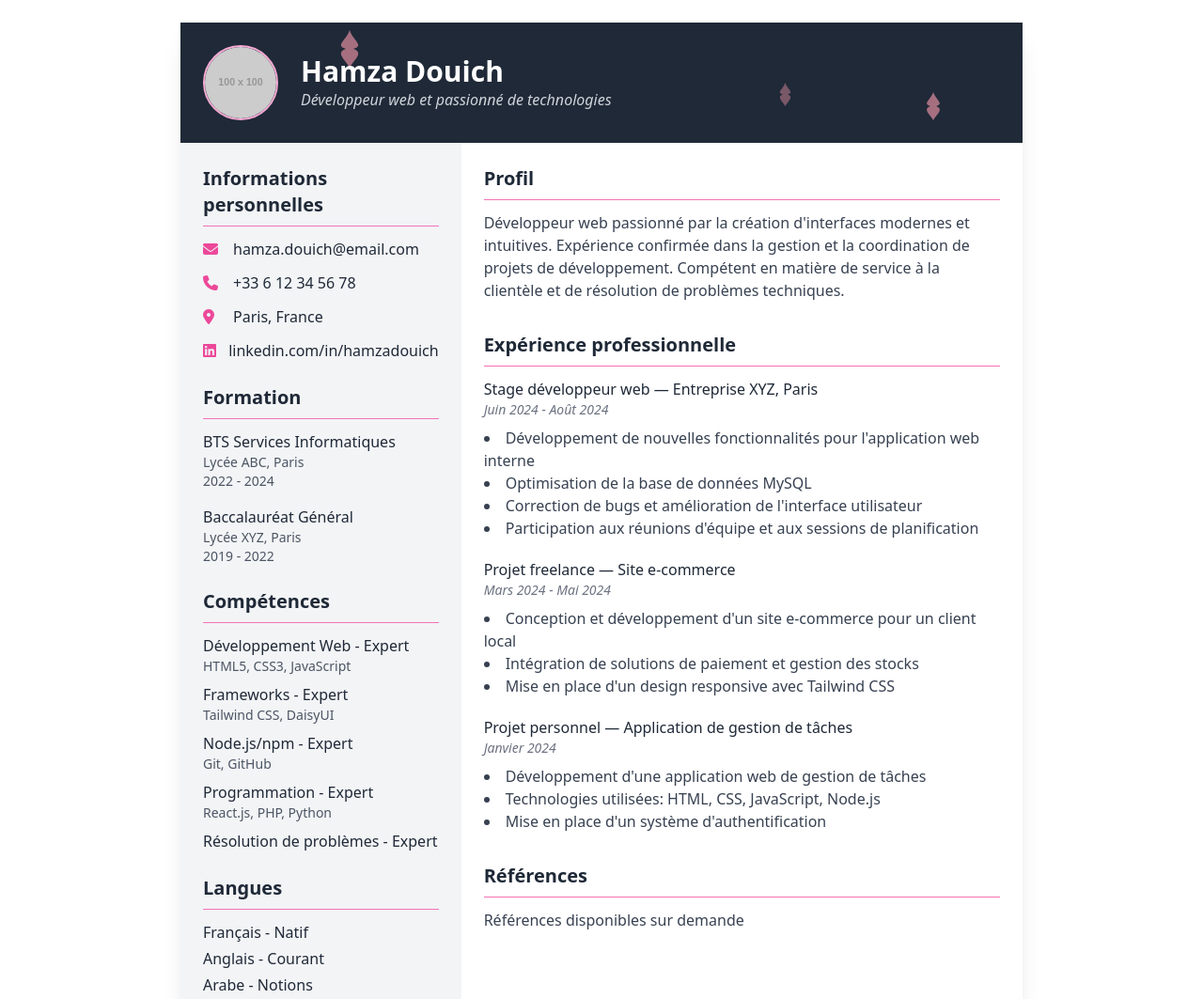
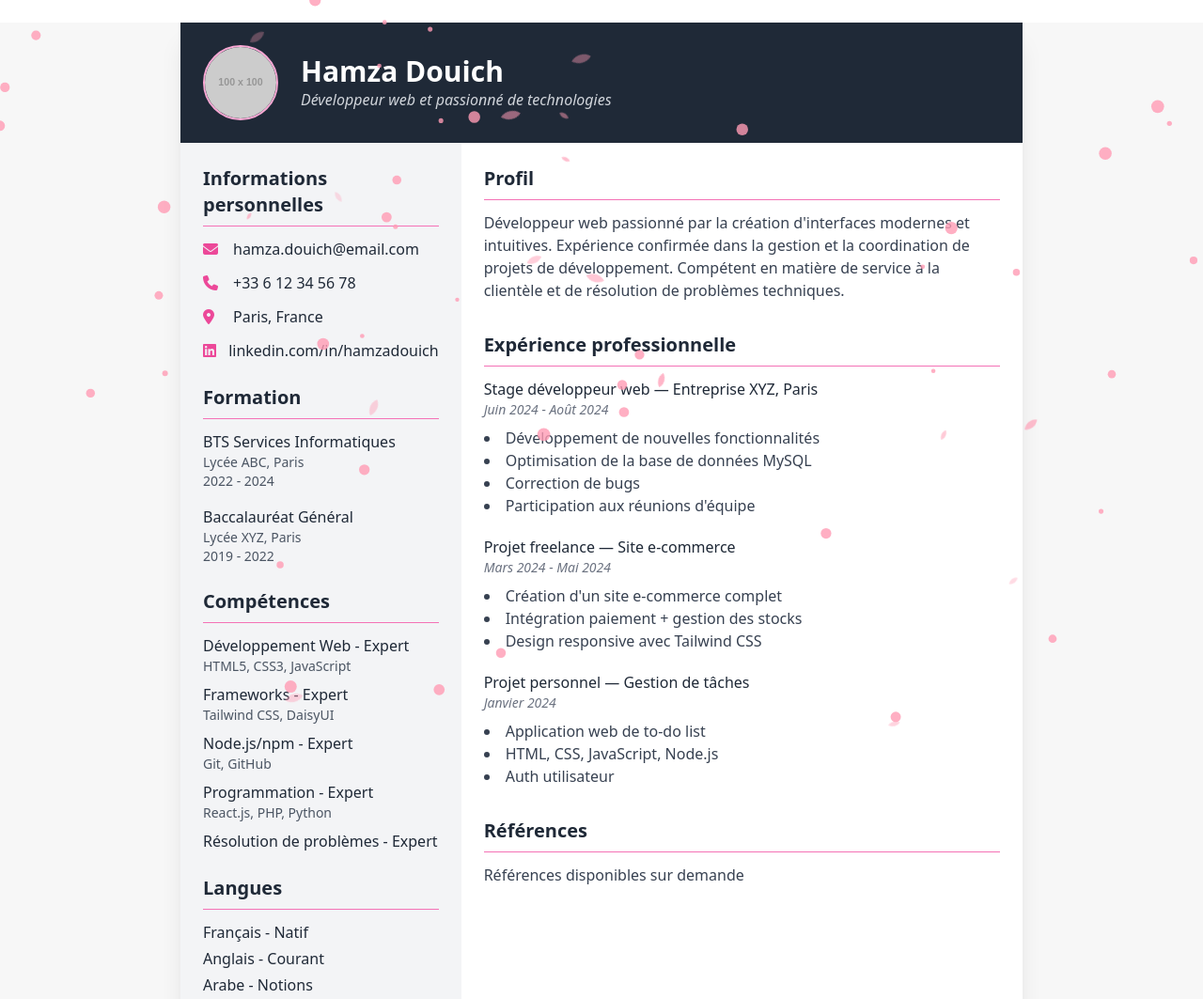
Before and after one commit to aydrolix/hamza-douich, a website: page index.html in a window 1280 px wide. Shown: the top 1063 px of the page at 94% size. Drawn offline with nearby package versions, Linux system fonts and the light colour scheme; placeholder pictures from the web are drawn by us.

Commit message:
Première version du site CV

```diff
--- a/index.html
+++ b/index.html
@@ -5,32 +5,56 @@
   <meta name="viewport" content="width=device-width, initial-scale=1" />
   <title>CV - Hamza Douich</title>
   <link href="https://cdnjs.cloudflare.com/ajax/libs/daisyui/3.9.4/full.css" rel="stylesheet" type="text/css" />
-  <link href="https://cdnjs.cloudflare.com/ajax/libs/tailwindcss/2.2.19/tailwind.min.css" rel="stylesheet">
-  <link rel="stylesheet" href="https://cdnjs.cloudflare.com/ajax/libs/font-awesome/6.4.2/css/all.min.css">
+  <link href="https://cdnjs.cloudflare.com/ajax/libs/tailwindcss/2.2.19/tailwind.min.css" rel="stylesheet" />
+  <link rel="stylesheet" href="https://cdnjs.cloudflare.com/ajax/libs/font-awesome/6.4.2/css/all.min.css" />
+  <style>
+    body {
+      margin: 0;
+      overflow-x: hidden;
+      background-color: #f7f7f7;
+    }
+
+    canvas {
+      position: fixed;
+      top: 0;
+      left: 0;
+      pointer-events: none;
+      z-index: 10; /* Augmenté pour être au-dessus du CV */
+    }
+
+    .cv-container {
+      position: relative;
+      z-index: 1;
+    }
+
+    /* Style pour les pétales de sakura */
+    .petal {
+      position: absolute;
+      background-color: rgba(255, 155, 180, 0.8);
+      border-radius: 150% 0 150% 0;
+      animation: fall linear forwards;
+      z-index: 5;
+    }
+
+    @keyframes fall {
+      0% {
+        transform: rotate(0deg);
+      }
+      100% {
+        transform: rotate(360deg);
+      }
+    }
+  </style>
 </head>
 <body>
-  <!-- CV Hamza Douich - Style japonais avec pétales de sakura -->
-  <div class="max-w-4xl mx-auto my-6 shadow-xl">
-    <!-- En-tête avec fond sombre -->
-    <div class="bg-gray-800 text-white px-6 py-6 relative overflow-hidden">
-      <!-- Pétales de sakura -->
-      <div class="absolute top-2 left-40 opacity-60">
-        <svg width="40" height="40" viewBox="0 0 100 100">
-          <path fill="#ff9eb1" d="M50,0 C60,30 90,40 60,50 C90,60 60,80 50,100 C40,80 10,60 40,50 C10,40 40,30 50,0" />
-        </svg>
-      </div>
-      <div class="absolute bottom-6 right-20 opacity-60">
-        <svg width="30" height="30" viewBox="0 0 100 100">
-          <path fill="#ff9eb1" d="M50,0 C60,30 90,40 60,50 C90,60 60,80 50,100 C40,80 10,60 40,50 C10,40 40,30 50,0" />
-        </svg>
-      </div>
-      <div class="absolute top-16 right-60 opacity-40">
-        <svg width="25" height="25" viewBox="0 0 100 100">
-          <path fill="#ff9eb1" d="M50,0 C60,30 90,40 60,50 C90,60 60,80 50,100 C40,80 10,60 40,50 C10,40 40,30 50,0" />
-        </svg>
-      </div>
+  <!-- Sakura Canvas -->
+  <canvas id="sakura"></canvas>
 
-      <div class="flex items-center space-x-6 z-10 relative">
+  <!-- Contenu du CV -->
+  <div class="cv-container max-w-4xl mx-auto my-6 shadow-xl bg-white">
+    <!-- En-tête -->
+    <div class="bg-gray-800 text-white px-6 py-6">
+      <div class="flex items-center space-x-6">
         <img src="https://placehold.co/100x100" alt="Avatar Hamza" class="rounded-full border-2 border-pink-300 w-20 h-20" />
         <div>
           <h1 class="text-3xl font-bold">Hamza Douich</h1>
@@ -40,28 +64,16 @@
     </div>
 
     <div class="flex flex-col md:flex-row">
-      <!-- Sidebar gauche -->
+      <!-- Colonne gauche -->
       <div class="w-full md:w-1/3 bg-gray-100 p-6">
-        <!-- Informations personnelles -->
+        <!-- Informations -->
         <div class="mb-6">
           <h2 class="text-xl font-semibold border-b border-pink-400 pb-2 mb-3">Informations personnelles</h2>
           <ul class="space-y-3">
-            <li class="flex items-center">
-              <i class="fas fa-envelope mr-3 text-pink-500 w-5"></i>
-              <span>hamza.douich@email.com</span>
-            </li>
-            <li class="flex items-center">
-              <i class="fas fa-phone mr-3 text-pink-500 w-5"></i>
-              <span>+33 6 12 34 56 78</span>
-            </li>
-            <li class="flex items-center">
-              <i class="fas fa-map-marker-alt mr-3 text-pink-500 w-5"></i>
-              <span>Paris, France</span>
-            </li>
-            <li class="flex items-center">
-              <i class="fab fa-linkedin mr-3 text-pink-500 w-5"></i>
-              <span>linkedin.com/in/hamzadouich</span>
-            </li>
+            <li class="flex items-center"><i class="fas fa-envelope mr-3 text-pink-500 w-5"></i><span>hamza.douich@email.com</span></li>
+            <li class="flex items-center"><i class="fas fa-phone mr-3 text-pink-500 w-5"></i><span>+33 6 12 34 56 78</span></li>
+            <li class="flex items-center"><i class="fas fa-map-marker-alt mr-3 text-pink-500 w-5"></i><span>Paris, France</span></li>
+            <li class="flex items-center"><i class="fab fa-linkedin mr-3 text-pink-500 w-5"></i><span>linkedin.com/in/hamzadouich</span></li>
           </ul>
         </div>
 
@@ -107,19 +119,13 @@
         <!-- Langues -->
         <div>
           <h2 class="text-xl font-semibold border-b border-pink-400 pb-2 mb-3">Langues</h2>
-          <div class="mb-1">
-            <div class="font-medium">Français - Natif</div>
-          </div>
-          <div class="mb-1">
-            <div class="font-medium">Anglais - Courant</div>
-          </div>
-          <div>
-            <div class="font-medium">Arabe - Notions</div>
-          </div>
+          <div class="mb-1"><div class="font-medium">Français - Natif</div></div>
+          <div class="mb-1"><div class="font-medium">Anglais - Courant</div></div>
+          <div><div class="font-medium">Arabe - Notions</div></div>
         </div>
       </div>
 
-      <!-- Contenu principal -->
+      <!-- Colonne droite -->
       <div class="w-full md:w-2/3 bg-white p-6">
         <!-- Profil -->
         <div class="mb-8">
@@ -131,38 +137,35 @@
           </p>
         </div>
 
-        <!-- Expérience professionnelle -->
+        <!-- Expérience -->
         <div class="mb-8">
           <h2 class="text-xl font-semibold border-b border-pink-400 pb-2 mb-3">Expérience professionnelle</h2>
-
           <div class="mb-5">
             <div class="font-medium">Stage développeur web — Entreprise XYZ, Paris</div>
             <div class="text-sm text-gray-500 italic mb-2">Juin 2024 - Août 2024</div>
             <ul class="list-disc list-inside text-gray-700">
-              <li>Développement de nouvelles fonctionnalités pour l'application web interne</li>
+              <li>Développement de nouvelles fonctionnalités</li>
               <li>Optimisation de la base de données MySQL</li>
-              <li>Correction de bugs et amélioration de l'interface utilisateur</li>
-              <li>Participation aux réunions d'équipe et aux sessions de planification</li>
+              <li>Correction de bugs</li>
+              <li>Participation aux réunions d'équipe</li>
             </ul>
           </div>
-
           <div class="mb-5">
             <div class="font-medium">Projet freelance — Site e-commerce</div>
             <div class="text-sm text-gray-500 italic mb-2">Mars 2024 - Mai 2024</div>
             <ul class="list-disc list-inside text-gray-700">
-              <li>Conception et développement d'un site e-commerce pour un client local</li>
-              <li>Intégration de solutions de paiement et gestion des stocks</li>
-              <li>Mise en place d'un design responsive avec Tailwind CSS</li>
+              <li>Création d'un site e-commerce complet</li>
+              <li>Intégration paiement + gestion des stocks</li>
+              <li>Design responsive avec Tailwind CSS</li>
             </ul>
           </div>
-
           <div>
-            <div class="font-medium">Projet personnel — Application de gestion de tâches</div>
+            <div class="font-medium">Projet personnel — Gestion de tâches</div>
             <div class="text-sm text-gray-500 italic mb-2">Janvier 2024</div>
             <ul class="list-disc list-inside text-gray-700">
-              <li>Développement d'une application web de gestion de tâches</li>
-              <li>Technologies utilisées: HTML, CSS, JavaScript, Node.js</li>
-              <li>Mise en place d'un système d'authentification</li>
+              <li>Application web de to-do list</li>
+              <li>HTML, CSS, JavaScript, Node.js</li>
+              <li>Auth utilisateur</li>
             </ul>
           </div>
         </div>
@@ -175,5 +178,119 @@
       </div>
     </div>
   </div>
+
+  <!-- Script Sakura -->
+  <script>
+    // Script pour les pétales de sakura en canvas (arrière-plan)
+    const canvas = document.getElementById("sakura");
+    const ctx = canvas.getContext("2d");
+
+    let width = window.innerWidth;
+    let height = window.innerHeight;
+    canvas.width = width;
+    canvas.height = height;
+
+    window.addEventListener("resize", () => {
+      width = window.innerWidth;
+      height = window.innerHeight;
+      canvas.width = width;
+      canvas.height = height;
+    });
+
+    const petals = [];
+
+    function createPetal() {
+      return {
+        x: Math.random() * width,
+        y: Math.random() * height - height,
+        r: Math.random() * 5 + 2,
+        d: Math.random() * 2 + 1,
+        color: "rgba(255, 155, 180, 0.8)"
+      };
+    }
+
+    for (let i = 0; i < 50; i++) {
+      petals.push(createPetal());
+    }
+
+    function draw() {
+      ctx.clearRect(0, 0, width, height);
+      for (let i = 0; i < petals.length; i++) {
+        let p = petals[i];
+        ctx.beginPath();
+        ctx.arc(p.x, p.y, p.r, 0, Math.PI * 2);
+        ctx.fillStyle = p.color;
+        ctx.fill();
+        p.y += p.d;
+        p.x += Math.sin(p.y * 0.01);
+
+        if (p.y > height) {
+          petals[i] = createPetal();
+          petals[i].y = 0;
+        }
+      }
+      requestAnimationFrame(draw);
+    }
+
+    draw();
+
+    // Nouveau script pour les pétales qui tombent sur le CV
+    const cvContainer = document.querySelector('.cv-container');
+    const cvRect = cvContainer.getBoundingClientRect();
+
+    function createCVPetal() {
+      const petal = document.createElement('div');
+      petal.className = 'petal';
+
+      // Taille aléatoire entre 5px et 15px
+      const size = Math.random() * 10 + 5;
+      petal.style.width = `${size}px`;
+      petal.style.height = `${size}px`;
+
+      // Position aléatoire au-dessus du CV
+      const xPos = Math.random() * cvRect.width;
+      petal.style.left = `${xPos + cvRect.left}px`;
+      petal.style.top = `${cvRect.top - size}px`;
+
+      // Opacité aléatoire
+      petal.style.opacity = Math.random() * 0.7 + 0.3;
+
+      // Vitesse et durée aléatoires
+      const fallDuration = Math.random() * 5 + 5;
+      petal.style.animationDuration = `${fallDuration}s`;
+
+      document.body.appendChild(petal);
+
+      // Animation de chute
+      let fallPosition = cvRect.top - size;
+      const endPosition = cvRect.bottom;
+      const fallSpeed = (Math.random() * 2 + 1);
+      const swayAmount = Math.random() * 2 - 1;
+      let swayPosition = xPos + cvRect.left;
+
+      function animatePetal() {
+        fallPosition += fallSpeed;
+        swayPosition += Math.sin(fallPosition * 0.02) * swayAmount;
+
+        petal.style.top = `${fallPosition}px`;
+        petal.style.left = `${swayPosition}px`;
+
+        if (fallPosition < endPosition) {
+          requestAnimationFrame(animatePetal);
+        } else {
+          petal.remove();
+        }
+      }
+
+      animatePetal();
+    }
+
+    // Créer un nouveau pétale à intervalle régulier
+    setInterval(() => {
+      if (document.querySelectorAll('.petal').length < 25) { // Limite le nombre de pétales
+        createCVPetal();
+      }
+    }, 300);
+  </script>
 </body>
 </html>
```
